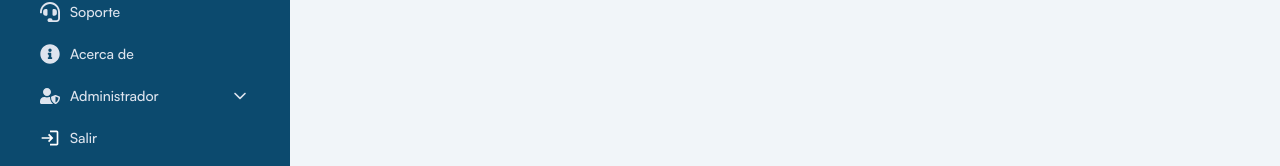
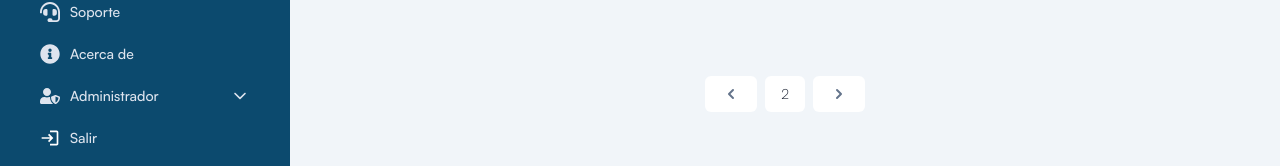
Before and after one commit to arielZarate/ParkingProyectJavaReactV2, a Next.js app in the folder client/: page /home in a window 1280 px wide. Shown: the part 556-722 px from the top of the page. Built offline with nearby package versions, Linux system fonts and the light colour scheme; no server answers.

Commit message:
agregando componente pagination

```diff
--- /dev/null
+++ b/client/src/components/Pagination/Pagination.tsx
@@ -0,0 +1,54 @@
+import React from "react";
+
+interface Props {}
+
+const Pagination = (props: Props) => {
+  return (
+    <div className="flex">
+      <a
+        href="#"
+        className="text-gray-500 dark:bg-gray-800 dark:text-gray-600 mx-1 flex cursor-not-allowed items-center justify-center rounded-md bg-white px-4 py-2 capitalize rtl:-scale-x-100"
+      >
+        <svg
+          xmlns="http://www.w3.org/2000/svg"
+          className="h-5 w-5"
+          viewBox="0 0 20 20"
+          fill="currentColor"
+        >
+          <path
+            fill-rule="evenodd"
+            d="M12.707 5.293a1 1 0 010 1.414L9.414 10l3.293 3.293a1 1 0 01-1.414 1.414l-4-4a1 1 0 010-1.414l4-4a1 1 0 011.414 0z"
+            clip-rule="evenodd"
+          />
+        </svg>
+      </a>
+
+      <a
+        href="#"
+        className="dark:text-gray-200  mx-1 hidden transform rounded-md bg-white px-4 py-2 text-black transition-colors duration-300 hover:bg-secondary hover:text-white dark:border-strokedark dark:bg-boxdark  dark:text-white dark:hover:bg-secondary sm:inline"
+      >
+        2
+      </a>
+
+      <a
+        href="#"
+        className="text-gray-700 dark:bg-gray-800 dark:text-gray-200 dark:hover:text-gray-200 mx-1 flex transform items-center justify-center rounded-md bg-white px-4 py-2 transition-colors duration-300 hover:bg-blue-500 hover:text-white dark:hover:bg-blue-500 rtl:-scale-x-100"
+      >
+        <svg
+          xmlns="http://www.w3.org/2000/svg"
+          className="h-5 w-5"
+          viewBox="0 0 20 20"
+          fill="currentColor"
+        >
+          <path
+            fill-rule="evenodd"
+            d="M7.293 14.707a1 1 0 010-1.414L10.586 10 7.293 6.707a1 1 0 011.414-1.414l4 4a1 1 0 010 1.414l-4 4a1 1 0 01-1.414 0z"
+            clip-rule="evenodd"
+          />
+        </svg>
+      </a>
+    </div>
+  );
+};
+
+export default Pagination;
--- a/client/src/components/Vehicle/Tableparkig.tsx
+++ b/client/src/components/Vehicle/Tableparkig.tsx
@@ -8,11 +8,12 @@ import SearchBar from "../Filter/SearBar";
 import SelectSort from "../Filter/SelectSort";
 import SelectStatusVehicle from "../Filter/SelectStatusVehicle";
 import SelectTypeVehicle from "../Filter/SelectTypeVehicle";
+import Pagination from "../Pagination/Pagination";
 //import useToast from "../ToastMessage/useToast";
 
 const TableParking: React.FC = () => {
   const { parkings, loading, resetFilter } = useHookParkingContext();
-   //const {}=parkings;
+  //const {}=parkings;
 
   //console.log("hook\n",parkings)
 
@@ -31,10 +32,10 @@ const TableParking: React.FC = () => {
             <SearchBar />
             <SelectTypeVehicle />
             <SelectStatusVehicle />
-            <SelectSort/>
+            <SelectSort />
             <div className="relative mb-12 pb-7">
               <button
-                className=" absolute w-48 translate-x-0 appearance-none rounded-md border border-stroke bg-gray  h-12.5 py-3 font-medium text-primary outline-none transition hover:border-primary dark:border-form-strokedark  dark:bg-slate-500 dark:bg-transparent dark:text-white dark:hover:border-primary
+                className=" absolute h-12.5 w-48 translate-x-0 appearance-none rounded-md border border-stroke  bg-gray py-3 font-medium text-primary outline-none transition hover:border-primary dark:border-form-strokedark  dark:bg-slate-500 dark:bg-transparent dark:text-white dark:hover:border-primary
              dark:focus:border-primary md:top-6 md:w-32 md:translate-x-0 lg:translate-x-0 xl:translate-x-0 "
                 onClick={resetFilter}
               >
@@ -48,7 +49,7 @@ const TableParking: React.FC = () => {
             <table className="w-full table-auto">
               <thead>
                 <tr className="bg-gray-2 text-left dark:bg-meta-4">
-                 {/* <th className="min-w-[40px] px-1 py-2 font-medium text-black dark:text-white xl:pl-11">
+                  {/* <th className="min-w-[40px] px-1 py-2 font-medium text-black dark:text-white xl:pl-11">
                     ID
                   </th> */}
                   <th className="min-w-[80px] px-2 py-2 font-medium text-black dark:text-white xl:pl-11">
@@ -76,24 +77,26 @@ const TableParking: React.FC = () => {
                 </tr>
               </thead>
               <tbody>
-
-
                 {parkings?.content.map((parking) => (
                   <tr key={parking.id}>
-
                     <td className="border-b border-[#eee] px-2 py-4 pl-5 dark:border-strokedark xl:pl-11">
                       <h5 className="font-medium text-black dark:text-white">
                         {parking.vehicle.licencePlate}
                       </h5>
-
                     </td>
                     <td className="border-b border-[#eee] px-4 py-4 pl-8  dark:border-strokedark xl:pl-11">
                       <p className="text-black dark:text-white">
-                        {parking.vehicle.typeVehicle===TYPE_VEHICLE.BICYCLE?"BICI":
-                        parking.vehicle.typeVehicle===TYPE_VEHICLE.CAR?"AUTO":
-                        parking.vehicle.typeVehicle===TYPE_VEHICLE.MOTORCYCLE?"MOTO":
-                        parking.vehicle.typeVehicle===TYPE_VEHICLE.TRUCK?"UTILITARIO":
-                        TYPE_VEHICLE.DEFAULT}
+                        {parking.vehicle.typeVehicle === TYPE_VEHICLE.BICYCLE
+                          ? "BICI"
+                          : parking.vehicle.typeVehicle === TYPE_VEHICLE.CAR
+                            ? "AUTO"
+                            : parking.vehicle.typeVehicle ===
+                                TYPE_VEHICLE.MOTORCYCLE
+                              ? "MOTO"
+                              : parking.vehicle.typeVehicle ===
+                                  TYPE_VEHICLE.TRUCK
+                                ? "UTILITARIO"
+                                : TYPE_VEHICLE.DEFAULT}
                       </p>
                     </td>
 
@@ -138,11 +141,19 @@ const TableParking: React.FC = () => {
                     </td>
                   </tr>
                 ))}
-
               </tbody>
             </table>
           </div>
         </div>
+
+        <section
+          id="pagination"
+          className={`min-w-4xl mx-auto flex items-center justify-center ${
+            parkings?.content.length === 0 ? "mt-125" : "mt-70"
+          }`}
+        >
+          <Pagination />
+        </section>
       </Suspense>
     </>
   );
```
